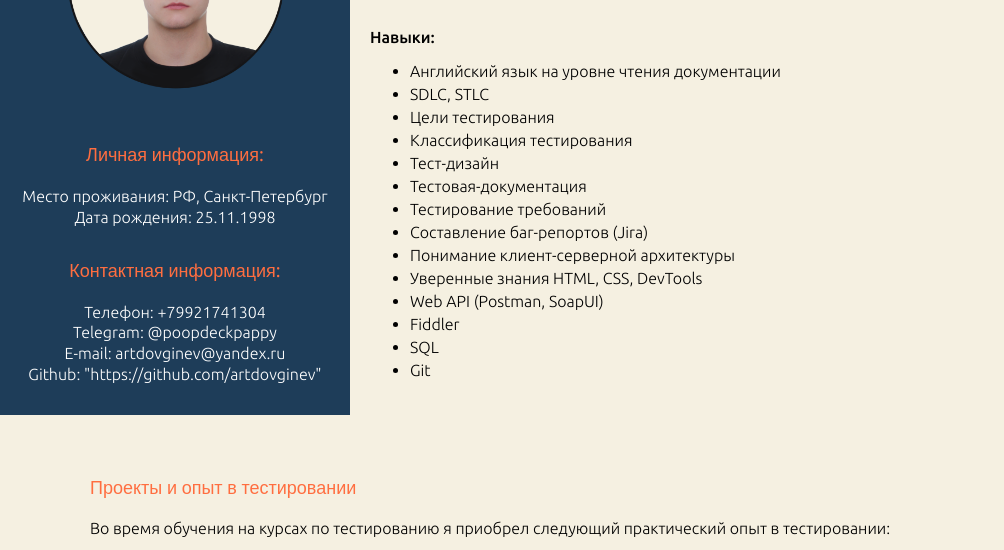
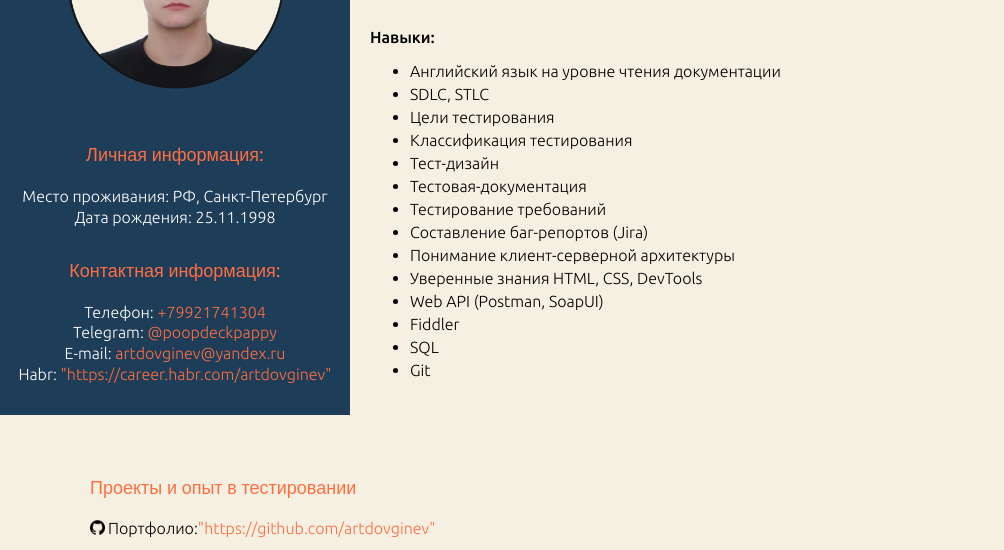
Before and after one commit to artdovginev/portfolio.github.io, a plain HTML site: page index.html in a window 1280 px wide. Shown: the part 171-721 px from the top of the page, without its empty margins (0-1004 px from the left). Drawn offline with nearby package versions, Linux system fonts and the light colour scheme.

Commit message:
Added link to git

```diff
--- a/index.html
+++ b/index.html
@@ -24,7 +24,7 @@
         </div>
         <div class="contact__info">
             <h4 class="title">Контактная информация:</h4>
-            <p class="contact__info__text">Телефон: <a class="social__network" href="tel:+79921741304">+79921741304</a><br> Telegram: <a class="social__network" href="https://t.me/+79995237200">@poopdeckpappy</a><br> E-mail: <a class="social__network" href="mailto:artdovginev@yandex.ru">artdovginev@yandex.ru</a><br> Github: <a class="social__network" href="https://github.com/artdovginev">"https://github.com/artdovginev"</a></p>
+            <p class="contact__info__text">Телефон: <a class="social__network" href="tel:+79921741304">+79921741304</a><br> Telegram: <a class="social__network" href="https://t.me/+79995237200">@poopdeckpappy</a><br> E-mail: <a class="social__network" href="mailto:artdovginev@yandex.ru">artdovginev@yandex.ru</a><br> Habr: <a class="social__network" href="https://career.habr.com/artdovginev">"https://career.habr.com/artdovginev"</a></p>
         </div>
     </div>
     <div class="intro__right__side">
@@ -59,6 +59,10 @@
 <section class="projects section">
     <div class="container">
         <h4 class="title">Проекты и опыт в тестировании</h4>
+            <div class="portfolio">
+                <img class="portfolio__img"src="img/git.png" alt="#">
+                <p class="portfolio__link">Портфолио:<a class="github__link" href="https://github.com/artdovginev">"https://github.com/artdovginev"</a></p>
+            </div>
             <p>Во время обучения на курсах по тестированию я приобрел следующий практический опыт в тестировании:</p>
                 <ul>
                     <li>Писал тестовую документацию (чек-листы, тест-кейсы, тестовые наборы);</li>
--- a/style.css
+++ b/style.css
@@ -85,7 +85,7 @@ h1,h2,h3,h4,h5,h6 {
 
 .social__network {
     text-decoration: none;
-    color: #ffffff;
+    color: #FF6E40;
 }
 
 .social__network:hover {
@@ -152,6 +152,32 @@ li:last-child {
 
 
 /* === Projects and exp === */
+.portfolio {
+    align-items: center;
+    display: flex;
+    max-height: 50px;
+}
+
+.github__link {
+    text-decoration: none;
+    color: #FF6E40;
+}
+
+.github__link:hover {
+    color: red;
+    text-decoration: underline;
+    transition: color .2s linear;
+}
+
+.portfolio__img {
+    margin-right: 3px;
+    max-width: 15px;
+    max-height: 15px;
+}
+
+.portfolio__link {
+    margin: 0;
+}
 /* === /Projects and exp === */
 
 
@@ -178,6 +204,12 @@ li:last-child {
 
 
 /* === Media === */
+
+@media (min-width: 360px) and (max-width: 380px) {
+    .portfolio {
+        font-size: 15px;
+    }
+}
 
 @media (max-width: 576px) {
     .intro {
```
Also changed, not shown: img/git.png (added).
